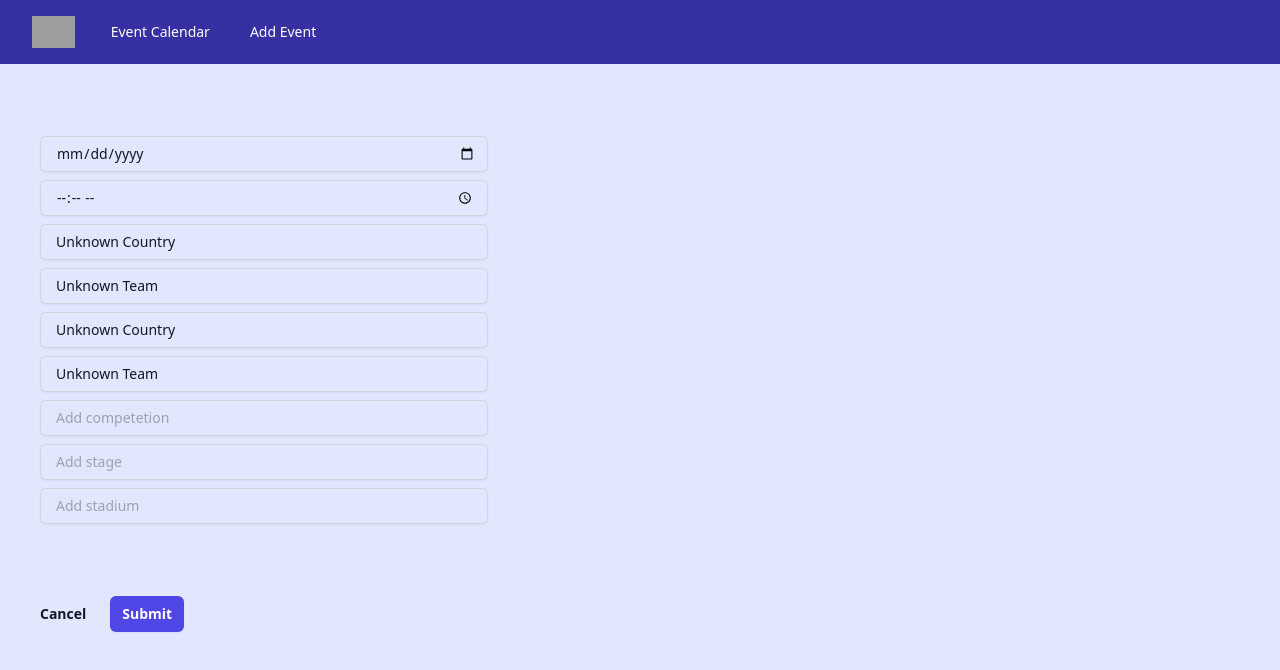
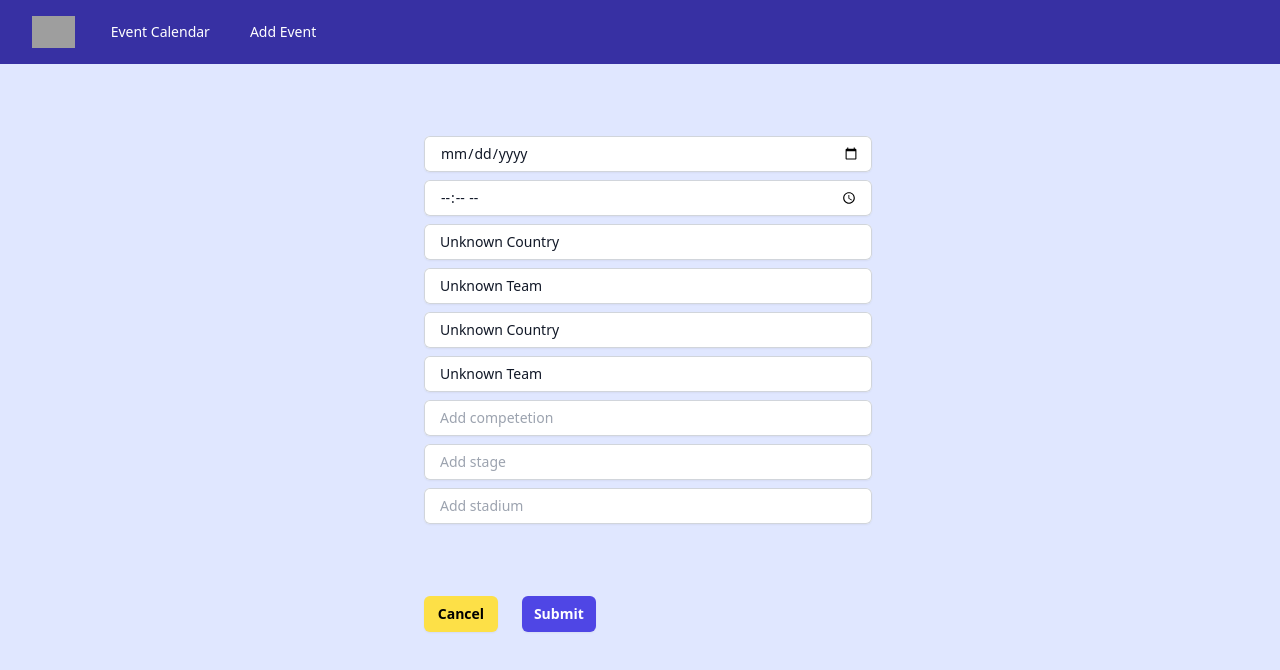
Before and after one commit to SzepesiBalazs/SR-SportCalendar-Exercise, a Vue app: page /add-event in a window 1280 px wide. Shown: the top 670 px of the page. Built offline with nearby package versions, Linux system fonts and the light colour scheme; grey boxes are pictures that could not be loaded.

Commit message:
Styled Add event page

```diff
--- a/src/views/AddEvent.vue
+++ b/src/views/AddEvent.vue
@@ -1,5 +1,6 @@
 <template>
-  <form>
+  <div>
+    <form class="max-w-128 ml-96">
       <div class="space-y-12">
         <div class="pb-12">
           <div class="mt-10 grid grid-cols-1 gap-x-6 gap-y-8 sm:grid-cols-6">
@@ -7,7 +8,7 @@
               <label for="username" class="block text-sm/6 font-medium text-gray-900"></label>
               <div class="mt-2">
                 <div
-                class="flex rounded-md shadow-sm ring-1 ring-inset ring-gray-300 focus-within:ring-2 focus-within:ring-inset focus-within:ring-indigo-600 sm:max-w-md"
+                  class="flex rounded-md bg-white shadow-sm ring-1 ring-inset ring-gray-300 focus-within:ring-2 focus-within:ring-inset focus-within:ring-indigo-600 sm:max-w-md"
                 >
                   <span class="flex select-none items-center pl-3 text-gray-500 sm:text-sm"></span>
                   <input
@@ -20,7 +21,7 @@
               </div>
               <div class="mt-2">
                 <div
-                class="flex rounded-md shadow-sm ring-1 ring-inset ring-gray-300 focus-within:ring-2 focus-within:ring-inset focus-within:ring-indigo-600 sm:max-w-md"
+                  class="flex rounded-md bg-white shadow-sm ring-1 ring-inset ring-gray-300 focus-within:ring-2 focus-within:ring-inset focus-within:ring-indigo-600 sm:max-w-md"
                 >
                   <span class="flex select-none items-center pl-3 text-gray-500 sm:text-sm"></span>
                   <input
@@ -33,7 +34,7 @@
               </div>
               <div class="mt-2">
                 <div
-                class="flex rounded-md shadow-sm ring-1 ring-inset ring-gray-300 focus-within:ring-2 focus-within:ring-inset focus-within:ring-indigo-600 sm:max-w-md"
+                  class="flex rounded-md bg-white shadow-sm ring-1 ring-inset ring-gray-300 focus-within:ring-2 focus-within:ring-inset focus-within:ring-indigo-600 sm:max-w-md"
                 >
                   <span class="flex select-none items-center pl-3 text-gray-500 sm:text-sm"></span>
                   <input
@@ -46,7 +47,7 @@
               </div>
               <div class="mt-2">
                 <div
-                class="flex rounded-md shadow-sm ring-1 ring-inset ring-gray-300 focus-within:ring-2 focus-within:ring-inset focus-within:ring-indigo-600 sm:max-w-md"
+                  class="flex rounded-md bg-white shadow-sm ring-1 ring-inset ring-gray-300 focus-within:ring-2 focus-within:ring-inset focus-within:ring-indigo-600 sm:max-w-md"
                 >
                   <span class="flex select-none items-center pl-3 text-gray-500 sm:text-sm"></span>
                   <input
@@ -59,7 +60,7 @@
               </div>
               <div class="mt-2">
                 <div
-                class="flex rounded-md shadow-sm ring-1 ring-inset ring-gray-300 focus-within:ring-2 focus-within:ring-inset focus-within:ring-indigo-600 sm:max-w-md"
+                  class="flex rounded-md bg-white shadow-sm ring-1 ring-inset ring-gray-300 focus-within:ring-2 focus-within:ring-inset focus-within:ring-indigo-600 sm:max-w-md"
                 >
                   <span class="flex select-none items-center pl-3 text-gray-500 sm:text-sm"></span>
                   <input
@@ -72,7 +73,7 @@
               </div>
               <div class="mt-2">
                 <div
-                class="flex rounded-md shadow-sm ring-1 ring-inset ring-gray-300 focus-within:ring-2 focus-within:ring-inset focus-within:ring-indigo-600 sm:max-w-md"
+                  class="flex rounded-md bg-white shadow-sm ring-1 ring-inset ring-gray-300 focus-within:ring-2 focus-within:ring-inset focus-within:ring-indigo-600 sm:max-w-md"
                 >
                   <span class="flex select-none items-center pl-3 text-gray-500 sm:text-sm"></span>
                   <input
@@ -85,7 +86,7 @@
               </div>
               <div class="mt-2">
                 <div
-                class="flex rounded-md shadow-sm ring-1 ring-inset ring-gray-300 focus-within:ring-2 focus-within:ring-inset focus-within:ring-indigo-600 sm:max-w-md"
+                  class="flex rounded-md bg-white shadow-sm ring-1 ring-inset ring-gray-300 focus-within:ring-2 focus-within:ring-inset focus-within:ring-indigo-600 sm:max-w-md"
                 >
                   <span class="flex select-none items-center pl-3 text-gray-500 sm:text-sm"></span>
                   <input
@@ -98,7 +99,7 @@
               </div>
               <div class="mt-2">
                 <div
-                class="flex rounded-md shadow-sm ring-1 ring-inset ring-gray-300 focus-within:ring-2 focus-within:ring-inset focus-within:ring-indigo-600 sm:max-w-md"
+                  class="flex rounded-md bg-white shadow-sm ring-1 ring-inset ring-gray-300 focus-within:ring-2 focus-within:ring-inset focus-within:ring-indigo-600 sm:max-w-md"
                 >
                   <span class="flex select-none items-center pl-3 text-gray-500 sm:text-sm"></span>
                   <input
@@ -111,7 +112,7 @@
               </div>
               <div class="mt-2">
                 <div
-                class="flex rounded-md shadow-sm ring-1 ring-inset ring-gray-300 focus-within:ring-2 focus-within:ring-inset focus-within:ring-indigo-600 sm:max-w-md"
+                  class="flex rounded-md bg-white shadow-sm ring-1 ring-inset ring-gray-300 focus-within:ring-2 focus-within:ring-inset focus-within:ring-indigo-600 sm:max-w-md"
                 >
                   <span class="flex select-none items-center pl-3 text-gray-500 sm:text-sm"></span>
                   <input
@@ -126,8 +127,12 @@
           </div>
         </div>
       </div>
-    <div class="mt-6 flex items-center gap-x-6">
-      <button type="button" @click="cancel" class="text-sm/6 font-semibold text-gray-900">
+      <div class="mt-6 flex items-center gap-x-6 grid grid-cols-2 w-fit">
+        <button
+          type="button"
+          @click="cancel"
+          class="rounded-md bg-yellow-300 px-3 py-2 text-sm font-semibold text-black shadow-sm hover:bg-yellow-600 focus-visible:outline focus-visible:outline-2 focus-visible:outline-offset-2 focus-visible:outline-yellow-300"
+        >
           Cancel
         </button>
         <button
@@ -139,6 +144,7 @@
         </button>
       </div>
     </form>
+  </div>
 </template>
 
 <script lang="ts">
```
Lines whose indentation alone changed are shown as unchanged.
